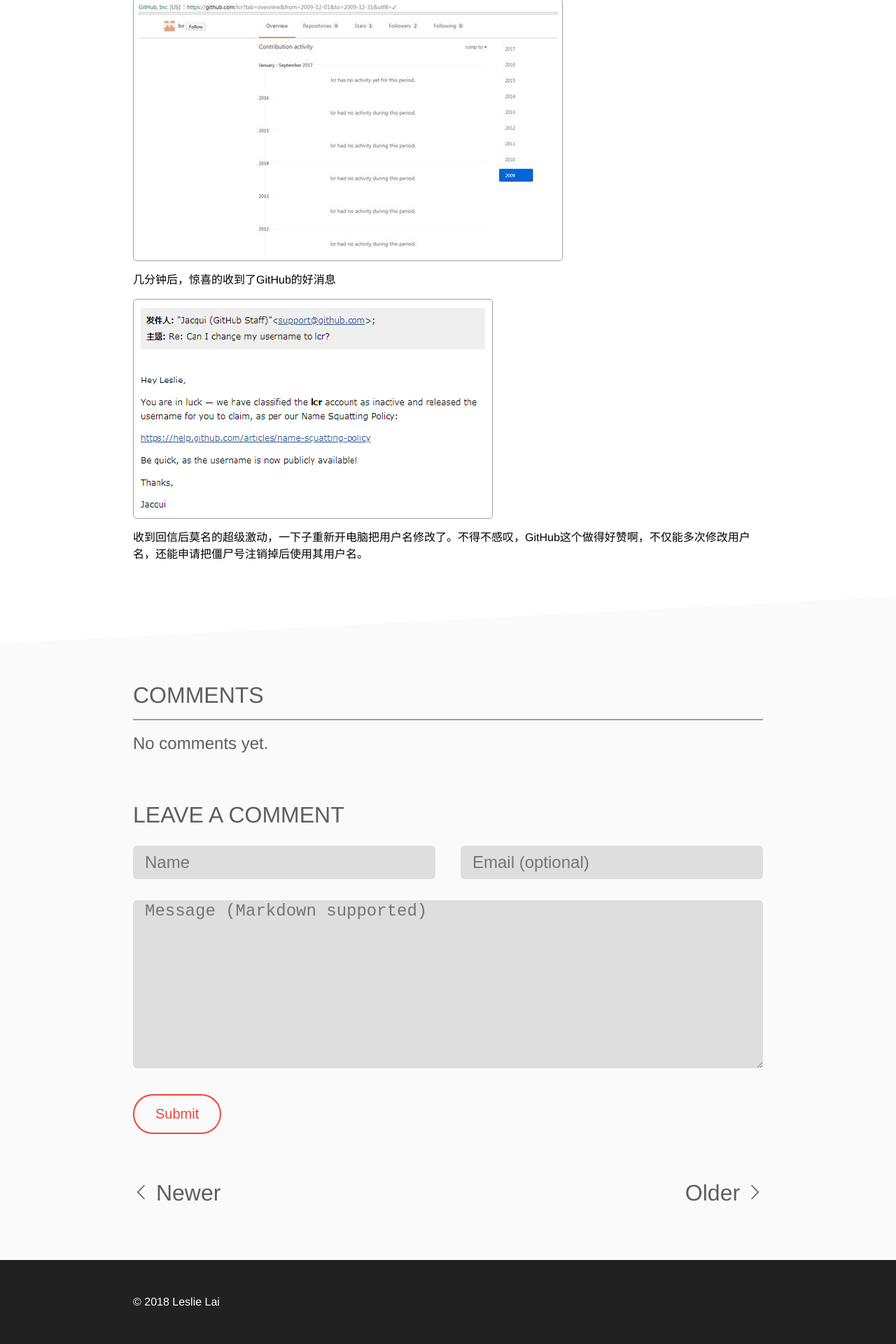
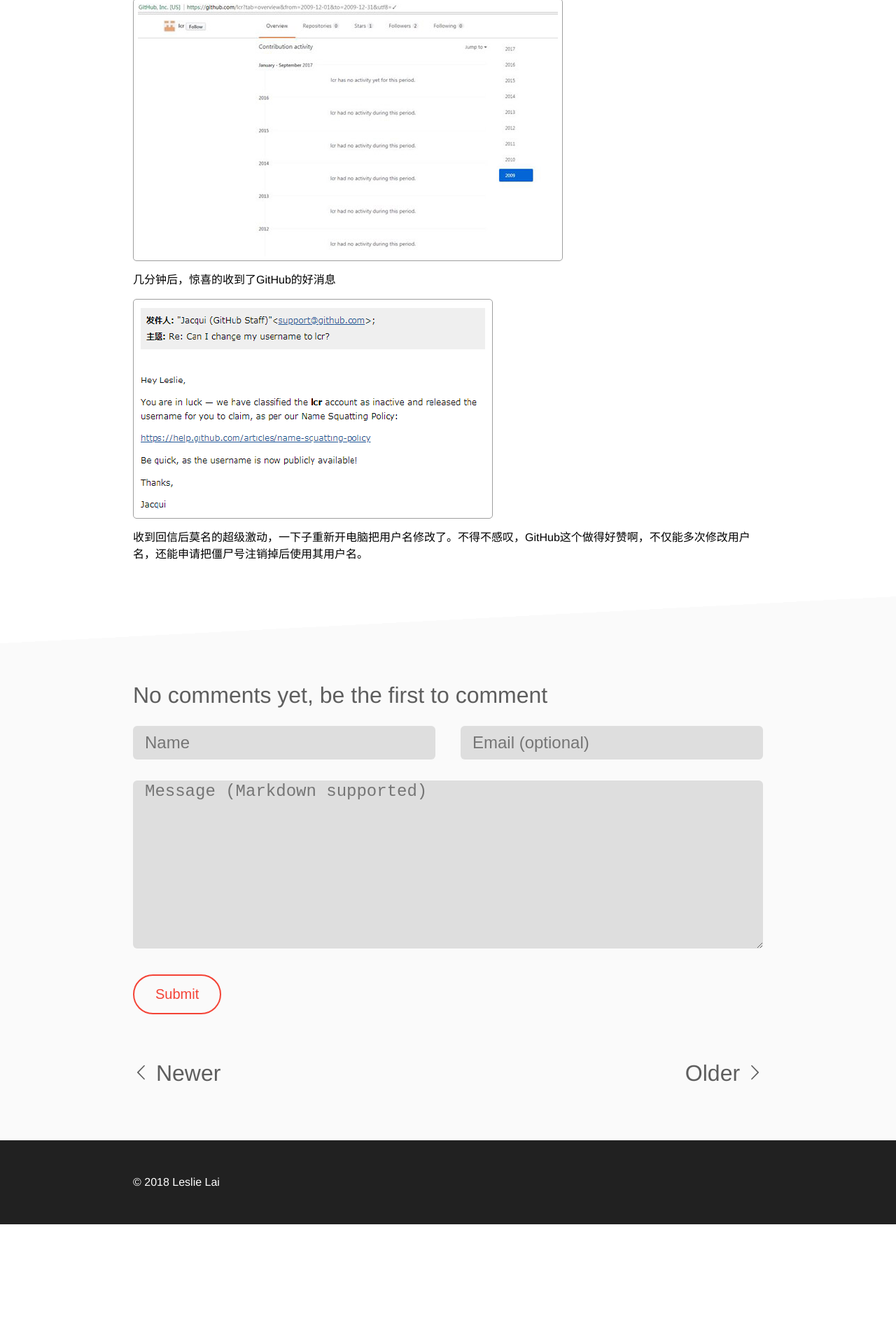
Before and after one commit to lcr/lcr.github.io, a Jekyll site: the page built from _posts/2018-03-28-change-github-username.md, in a window 1280 px wide. Shown: the part 1053-2973 px from the top of the page at 70% size. Built offline with Jekyll 4.4.1, drawn with Linux system fonts in a browser that asks for light colours; after the commit the page ends 2802 px from its top, so only the background shows below that.

Commit message:
del comment

```diff
--- a/_includes/comment-new.html
+++ b/_includes/comment-new.html
@@ -1,4 +1,12 @@
-<h1 class="comment-new-title">LEAVE A COMMENT</h1>
+{% if site.data.comments[page.slug] %}
+
+{% if site.data.comments[page.slug].size != 0 %}
+<h1 class="comment-new-title">Leave a comment</h1>
+{% endif %}
+
+{% else %}
+<h1 class="comment-new-title">No comments yet, be the first to comment</h1>
+{% endif %}
 
 <form method="POST" action="https://api.staticman.net/v2/entry/lcr/lcr.github.io/master/comments">
   <input name="options[redirect]" type="hidden" value="{{ page.url | absolute_url }}">
@@ -6,7 +14,7 @@
 
   <label><input class="comment-new-text" name="fields[name]" type="text" placeholder="Name"></label>
 
-  <label><input class="comment-new-email" name="fields[email]" type="email" placeholder="Email (optional)"></label>
+  <label><input class="comment-new-email" name="fields[email]" type="email" placeholder="Email (optional)" pattern="/^([A-Za-z0-9_\-\.\u4e00-\u9fa5])+\@([A-Za-z0-9_\-\.])+\.([A-Za-z]{2,8})$/"></label>
 
   <label><textarea class="comment-new-message" name="fields[message]" placeholder="Message (Markdown supported)"></textarea></label>
 
--- a/_includes/comments.html
+++ b/_includes/comments.html
@@ -1,7 +1,7 @@
 {% if site.data.comments[page.slug] %}
 
 {% if site.data.comments[page.slug].size != 0 %}
-<h1 class="comments-size">COMMENTS ({{ site.data.comments[page.slug] | size }})</h1>
+<h1 class="comments-size">Comments ({{ site.data.comments[page.slug] | size }})</h1>
 {% endif %}
 
 {% assign comments = site.data.comments[page.slug] | sort %}
@@ -11,8 +11,4 @@
 <div class="comments-message">{{ comment[1].message | markdownify }}</div>
 {% endfor %}
 
-{% else %}
-<h1 class="comments-size">COMMENTS</h1>
-<P class="comments-no-comment">No comments yet.</P>
-
 {% endif %}
--- a/_sass/minima/_comments.scss
+++ b/_sass/minima/_comments.scss
@@ -12,9 +12,7 @@
   border-bottom: 2px solid $grey-color;
   padding-bottom: $spacing-unit / 3;
 }
-.comments-no-comment{
-  font-size: $base-font-size * 1.5;
-}
+
 .comments-name {
   margin-top: $spacing-unit / 2;
   font-size: $base-font-size * 1.5;
```
